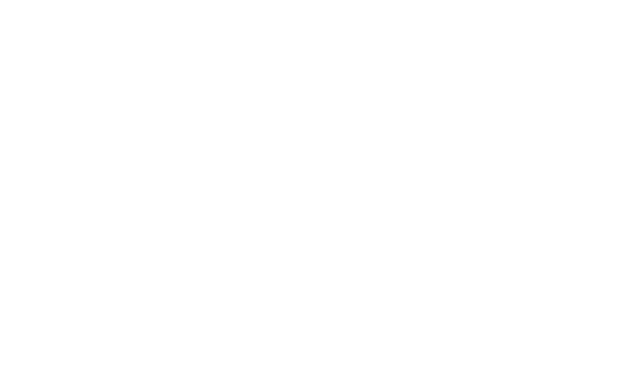
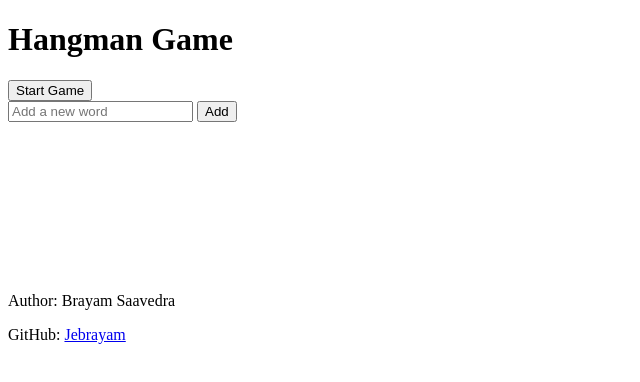
Before and after one commit to Jebrayam/hangman-game, a plain HTML site: page index.html in a window 1280 px wide. Shown: the whole page, without its empty margins (0-640 px from the left). Drawn offline with Linux system fonts and the light colour scheme.

Commit message:
Elementos principales en HTML

```diff
--- a/index.html
+++ b/index.html
@@ -1,5 +1,6 @@
 <!DOCTYPE html>
 <html lang="en">
+
 <head>
     <meta charset="UTF-8">
     <meta http-equiv="X-UA-Compatible" content="IE=edge">
@@ -7,8 +8,28 @@
     <title>Hangman</title>
     <link rel="stylesheet" href="style.css">
 </head>
+
 <body>
+    <div>
+        <h1>Hangman Game</h1>
+        <button>Start Game</button>
+    </div>
+
+    <div>
+        <input type="text" placeholder="Add a new word">
+        <button>Add</button>
+    </div>
+    <div>
+        <canvas></canvas>
+    </div>
+
     <script src="js/canvas.js"></script>
     <script src="js/hangman.js"></script>
 </body>
+
+<footer>
+    <p>Author: Brayam Saavedra</p>
+    <p>GitHub: <a href="https://github.com/Jebrayam" target="_blank" rel="noopener noreferrer">Jebrayam</a></p>
+</footer>
+
 </html>
```
